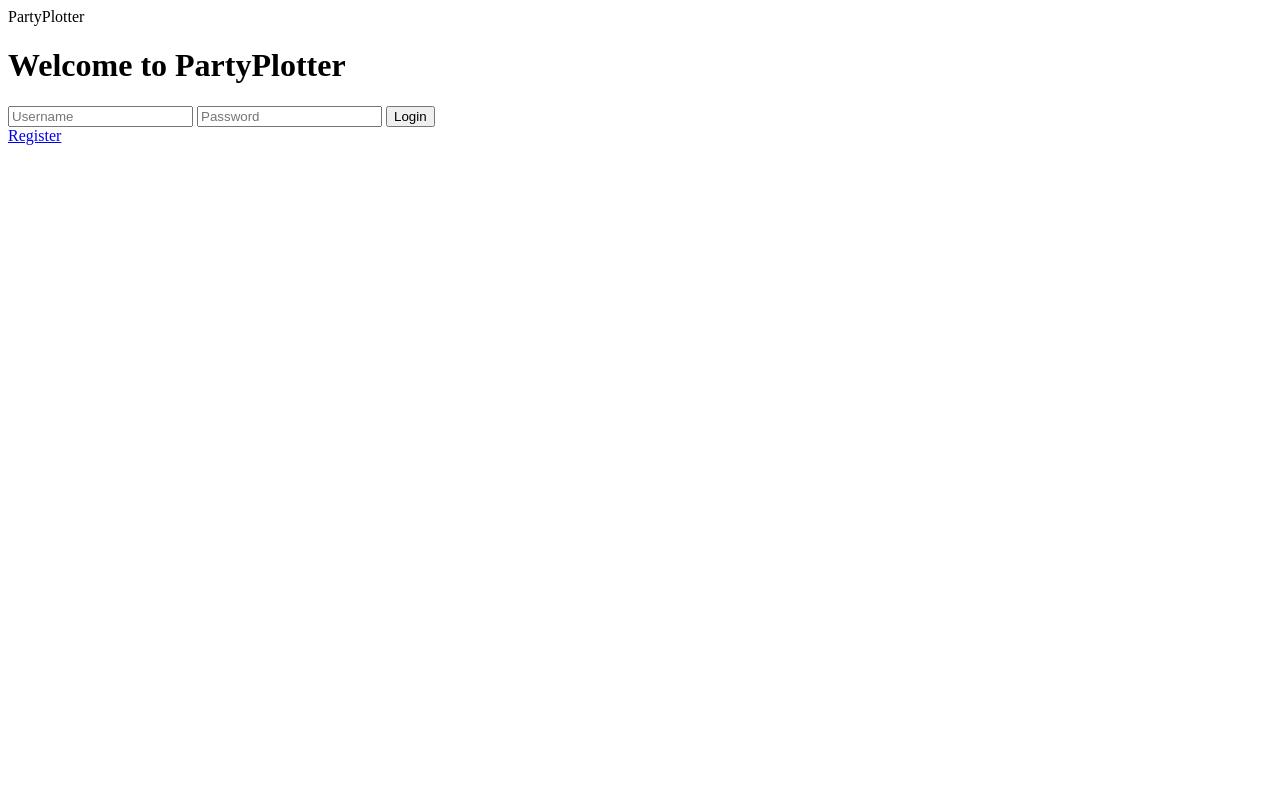
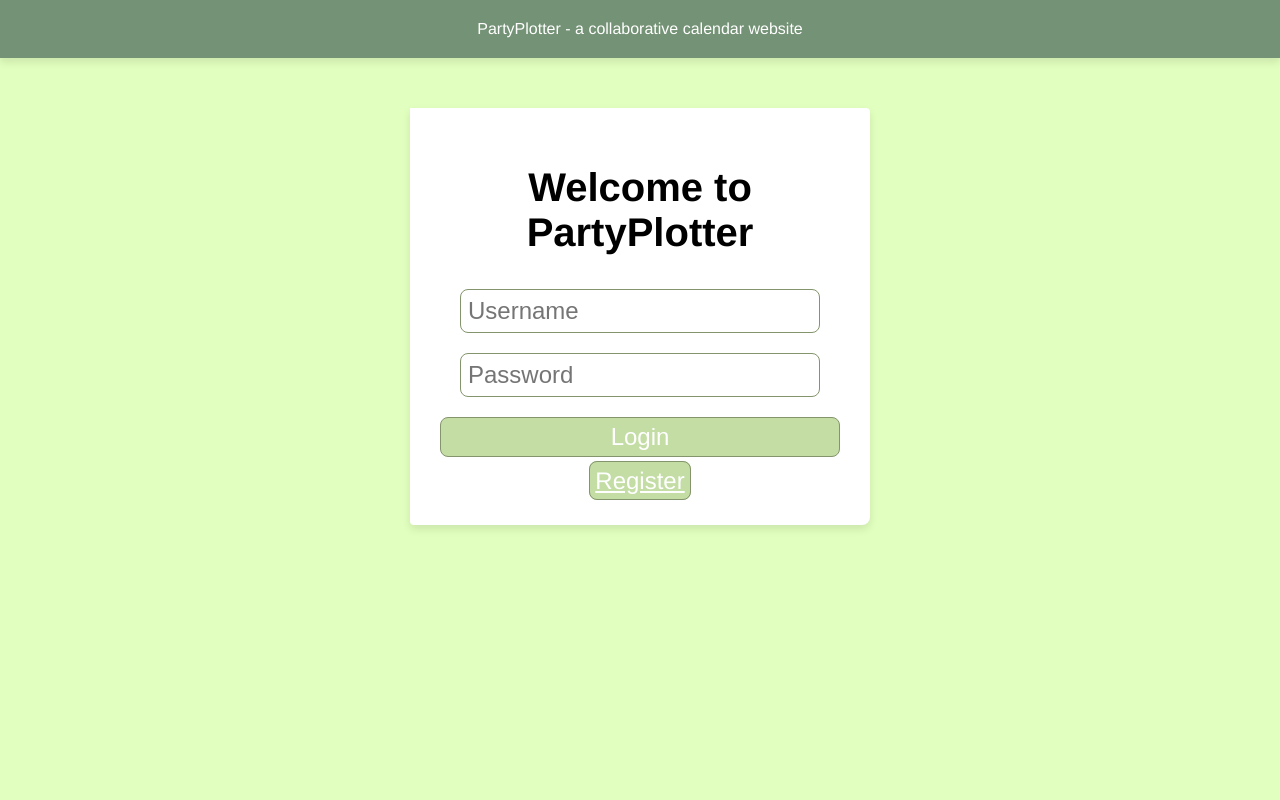
Before and after one commit to feranmiagboola/NEA_work, a Flask app: page / in a window 1280 px wide. Run offline with Flask 3, Linux system fonts and the light colour scheme.

Commit message:
adding in files for login page (no OAuth yet)

```diff
--- a/partyplotter_webapp/webapp/app.py
+++ b/partyplotter_webapp/webapp/app.py
@@ -20,7 +20,7 @@ class User(db.Model):
     username = db.Column(db.String(25), unique=True, nullable=False)
     password_hash = db.Column(db.String(150), nullable=False)
     email = db.Column(db.String(330), nullable=True)
-    birthday = db.Column(db.Date, nullable=True)
+    birthday = db.Column(db.Date, nullable=False)
     dateJoined = db.Column(db.DateTime, default=datetime.utcnow, nullable=False)
 
     def setPassword(self, password):
@@ -91,10 +91,19 @@ def register():
 
 
 #Dashboard route
+@app.route("/dashboard")
+def dashboard():
+    if "username" in session:
+        return render_template("dashboard.html",username=session["username"])
+    return redirect(url_for("home"))
+
 
 
 #Logout route
-
+@app.route("/logout")
+def logout():
+    session.pop('username', None)
+    return redirect(url_for("home"))
 
 
 
--- /dev/null
+++ b/partyplotter_webapp/webapp/static/styles.css
@@ -0,0 +1,92 @@
+body {
+  background-color: #e1ffbe;
+  color: #000000;
+  font-family: "Avenir", Helvetica, Arial, sans-serif;
+  display: flex;
+  flex-direction: column;
+  align-items: center;
+  height: 100vh;
+  margin: 0;
+  text-align: center;
+}
+
+header {
+  width: 100%;
+  background-color: #749275;
+  box-shadow: 0 4px 8px rgba(0, 0, 0, 0.1);
+  padding: 20px 0;
+  color: white;
+}
+header h1 {
+  margin: 0;
+  font-size: 2.5rem;
+  color: #000000;
+}
+
+main {
+  display: flex;
+  justify-content: center;
+  align-items: center;
+  flex: 1;
+  width: 100%;
+}
+
+.container {
+  background-color: #ffffff;
+  border-radius: 0 4px 8px;
+  box-shadow: 0 4px 8px rgba(0, 0, 0, 0.1);
+  padding: 30px;
+  max-width: 400px;
+  width: 100%;
+  margin: 50px auto;
+  align-items: center;
+}
+.container h1 {
+  font-size: 2.5rem;
+  color: #000000;
+  margin-bottom: 1.5rem;
+}
+.container p {
+  font-size: 18px;
+  color: #5c5c5c;
+  margin-bottom: 20px;
+}
+.container .input-field {
+  width: 90%;
+  padding: 7px;
+  margin: 10px 0;
+  border: 1px solid #84946c;
+  border-radius: 8px;
+  font-size: 1.5rem;
+  box-sizing: border-box;
+}
+.container .input-field:focus {
+  border-color: blue;
+  outline: none;
+}
+.container .btn {
+  width: 100%;
+  padding: 5px;
+  margin-bottom: 10px;
+  margin-top: 10px;
+  border: 1px solid #84946c;
+  border-radius: 8px;
+  font-size: 1.5rem;
+  cursor: pointer;
+  transition: background-color 0.3s ease;
+  align-items: center;
+}
+.container .btn.btn-login {
+  background-color: #c3dda5;
+  color: white;
+}
+.container .btn.btn-login:hover {
+  background-color: rgb(170.3225806452, 207.0161290323, 127.9838709677);
+}
+.container .btn.btn-logout {
+  background-color: #c3dda5;
+  color: white;
+}
+.container .btn.btn-logout:hover {
+  background-color: rgb(170.3225806452, 207.0161290323, 127.9838709677);
+}/*# sourceMappingURL=styles.css.map */
--- /dev/null
+++ b/partyplotter_webapp/webapp/static/styles.scss
@@ -0,0 +1,112 @@
+//variables
+$bgcolour: #e1ffbe;
+$primary: #c3dda5;
+$primary-hover: darken($primary, 10%);
+$container-bgcolour: #ffffff ;
+$textcolour: #000000;
+$subtextcolour: #5c5c5c;
+$headercolour: #749275;
+
+
+//global styles
+body {
+    background-color: $bgcolour;
+    color: $textcolour;
+    font-family: 'Avenir', Helvetica, Arial, sans-serif;
+    display: flex;
+    flex-direction: column;
+    align-items: center;
+    height: 100vh;
+    margin: 0;
+    text-align: center;
+}
+
+header{
+    width: 100%;
+    background-color: $headercolour;
+    box-shadow: 0 4px 8px rgba(0, 0, 0, 0.1);
+    padding: 20px 0;
+    color: white;
+
+    h1{
+        margin: 0;
+        font-size: 2.5rem;
+        color: $textcolour;
+    }
+}
+
+main {
+    display: flex;
+    justify-content: center;
+    align-items: center;
+    flex: 1;
+    width: 100%;
+}
+
+.container {
+    background-color: $container-bgcolour;
+    border-radius: 0 4px 8px;
+    box-shadow: 0 4px 8px rgba(0, 0, 0, 0.1);
+    padding: 30px;
+    max-width: 400px;
+    width: 100%;
+    margin: 50px auto;
+    align-items: center;
+
+
+    h1 {
+        font-size: 2.5rem;
+        color: $textcolour;
+        margin-bottom: 1.5rem;
+    }
+    p {
+        font-size: 18px;
+        color: $subtextcolour;
+        margin-bottom: 20px;
+    }
+    .input-field {
+        width: 90%;
+        padding: 7px;
+        margin: 10px 0;
+        border: 1px solid #84946c;;
+        border-radius: 8px;
+        font-size: 1.5rem;
+        box-sizing: border-box;
+
+        &:focus {
+            border-color: blue;
+            outline: none;
+        }
+    }
+
+    .btn {
+        width: 100%;
+        padding: 5px;
+        margin-bottom: 10px;
+        margin-top: 10px;
+        border: 1px solid #84946c;
+        border-radius: 8px;
+        font-size: 1.5rem;
+        cursor: pointer;
+        transition: background-color 0.3s ease;
+        align-items: center;
+
+        &.btn-login {
+            background-color: $primary;
+            color: white;
+
+            &:hover {
+                background-color: $primary-hover;
+            }
+        }
+
+        &.btn-logout {
+            background-color: $primary;
+            color: white;
+
+            &:hover {
+                background-color: $primary-hover;
+        }
+    }
+}
+}
--- a/partyplotter_webapp/webapp/templates/base.html
+++ b/partyplotter_webapp/webapp/templates/base.html
@@ -4,9 +4,10 @@
         <meta charset="UTF-8">
         <meta name="viewport" content="width=device-width, initial-scale=1.0">
         <title>PartyPlotter - a collaborative calendar website</title>
+        <link rel="stylesheet" href="{{ url_for('static', filename='styles.css') }}">
     </head>
     <body>
-        <header>PartyPlotter</header>
+        <header>PartyPlotter - a collaborative calendar website</header>
         {% block body%}
         {% endblock %}
     </body>
--- a/partyplotter_webapp/webapp/templates/dashboard.html
+++ b/partyplotter_webapp/webapp/templates/dashboard.html
@@ -4,5 +4,5 @@
 <div class="container">
     <h1>Welcome, {{username}}</h1>
     <p>Welcome to your dashboard</p>
-    <a href="" class="btn btn-logout">Logout</a>
+    <a href="{{url_for('logout')}}" class="btn btn-logout">Logout</a>
 {% endblock %}
--- a/partyplotter_webapp/webapp/templates/register.html
+++ b/partyplotter_webapp/webapp/templates/register.html
@@ -3,11 +3,11 @@
 
 {% block body%}
 <div class="container">
-    <h1>Welcome to PartyPlotter</h1>
+    <h1>Sign up to PartyPlotter</h1>
     <form id="auth-form" action="{{url_for('register')}}" method="post">
         <input type="text" name="newusername" placeholder="Username" class="input-field"/>
         <input type="password" name="newpassword" placeholder="Password" class="input-field"/>
-        <input type="text" name="newemail" placeholder="Email" class="input-field"/>
+        <input type="text" name="newemail" placeholder="Email (optional)" class="input-field"/>
         <input type="date" name="newbirthday" placeholder="Birthday" class="input-field"/>
         <input type="submit" value="Register" class="btn btn-login"/>
     </form>
```
Also changed, not shown: 2 other files.
